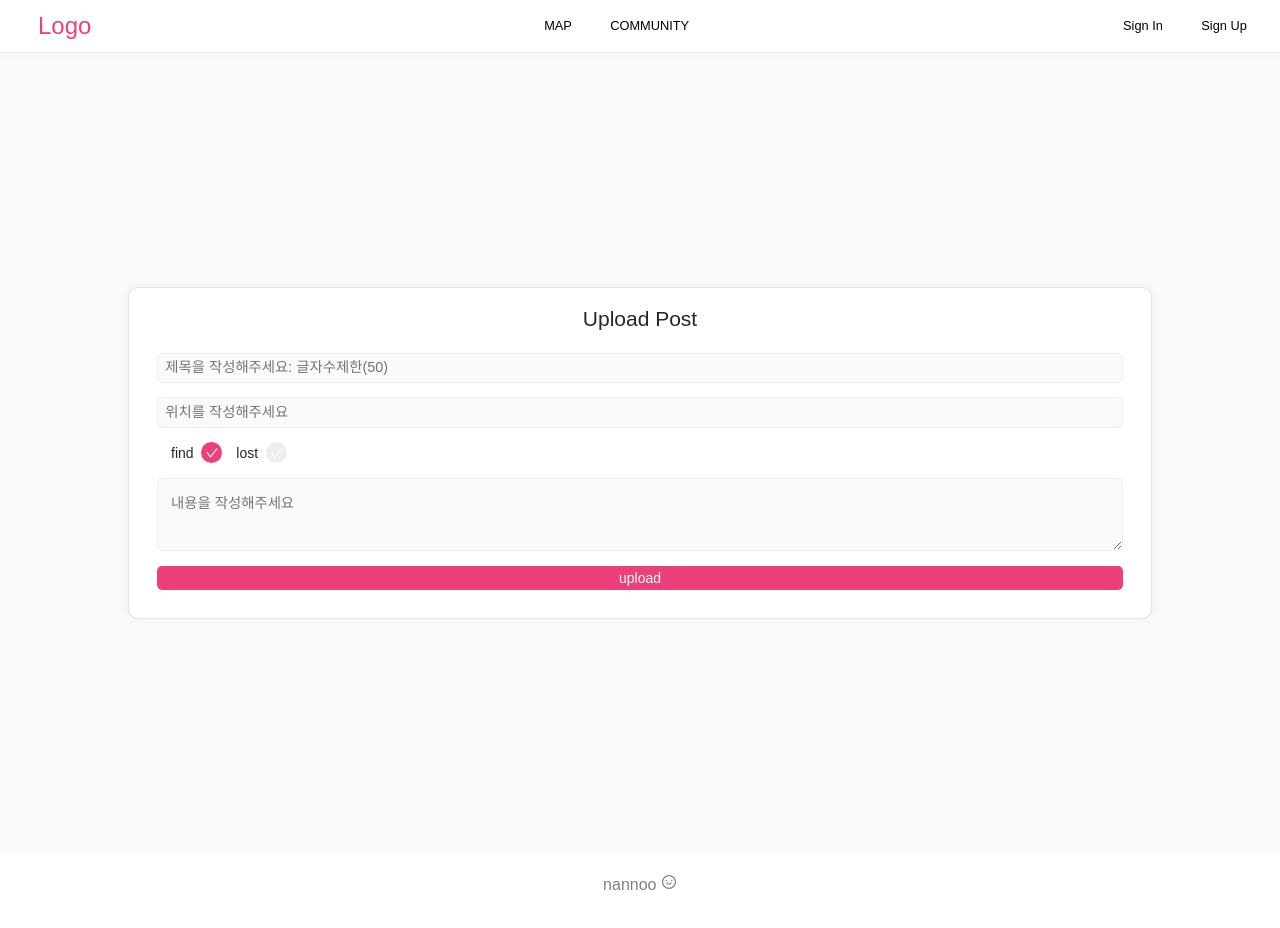
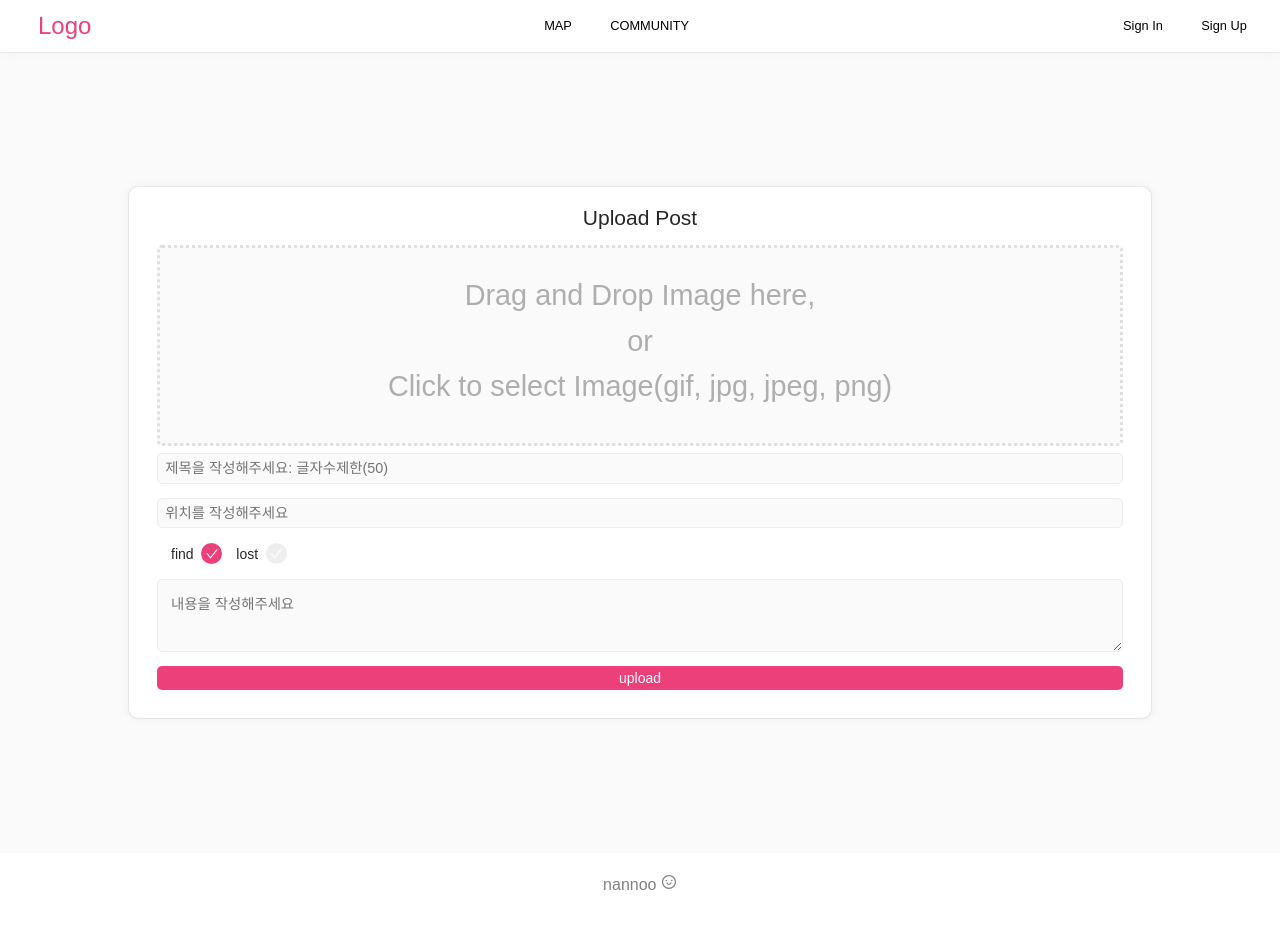
Before and after one commit to nan-noo/Stray-Animal-Map, a React (Create React App) app in the folder client/: page /upload in a window 1280 px wide. Shown: the top 928 px of the page. Built offline with nearby package versions, Linux system fonts and the light colour scheme; no server answers; a web font is replaced by a local one.

Commit message:
add image dropzone in upload page

```diff
--- a/client/package.json
+++ b/client/package.json
@@ -15,6 +15,7 @@
     "moment": "^2.29.1",
     "react": "^17.0.2",
     "react-dom": "^17.0.2",
+    "react-dropzone": "^11.4.2",
     "react-geocode": "^0.2.3",
     "react-redux": "^7.2.4",
     "react-router-dom": "^5.2.0",
@@ -49,6 +50,5 @@
       "last 1 safari version"
     ]
   },
-  "proxy": "http://localhost:5000",
-  "devDependencies": {}
+  "proxy": "http://localhost:5000"
 }
--- /dev/null
+++ b/client/src/components/views/UploadPage/DropZone.js
@@ -0,0 +1,47 @@
+import React, {useCallback} from 'react';
+import {useDropzone} from 'react-dropzone';
+import styled from 'styled-components';
+
+const ZoneBox = styled.div`
+    width: 100%;
+    height: 7em;
+    padding: .9em;
+    border: 3px dotted #e0e0e0;
+    border-radius: 5px;
+    background: #fafafa;
+    font-size: 1.8rem;
+    color: #aeaeae;
+    text-align: center;
+`;
+
+function DropZone({img}) {
+    const onDrop = useCallback(acceptedFiles => {
+        const formData = new FormData();
+        const config = {
+            header: {
+                "content-type": "multipart/form-data",
+            },
+        };
+        formData.append("file", acceptedFiles[0]);
+        console.log(acceptedFiles[0]);
+    }, [])
+    const {getRootProps, getInputProps, isDragActive} = useDropzone({onDrop})
+
+    const InputProps = {
+        ...getInputProps(),
+        multiple: false,
+        accept: "image/gif, image/jpg, image/jpeg, image/png",
+    };
+
+    return (
+        <ZoneBox {...getRootProps()} multiple={false}>
+            <input {...InputProps} />
+            { isDragActive
+                ? <p>Drop the Image here ...</p>
+                : <p>Drag and Drop Image here, <br/> or <br/> Click to select Image(gif, jpg, jpeg, png)</p>
+            }
+        </ZoneBox>
+    );
+}
+
+export default DropZone;
--- a/client/src/components/views/UploadPage/UploadPage.js
+++ b/client/src/components/views/UploadPage/UploadPage.js
@@ -10,6 +10,7 @@ import {GOOGLE_API_KEY} from '../../../secret';
 
 import { PrimaryButton } from '../../../assets/Buttons';
 import RadioButton from '../../../assets/RadioButton';
+import DropZone from './DropZone';
 
 const UploadBox = styled.div`
     display: flex;
@@ -109,6 +110,7 @@ function UploadPage() {
                 <h2>Upload Post</h2>
                 {/* title, img, content, location, type */}
                 <FormBox onSubmit={onSubmit}>
+                    <DropZone img={img}/>
                     <InputBox type="text" placeholder="제목을 작성해주세요: 글자수제한(50)"
                         name="title" value={title} onChange={onInputChange}
                     />
@@ -121,7 +123,7 @@ function UploadPage() {
                 </FormBox>
             </UploadBox>
         </div>
-    )
+    );
 }
 
 export default UploadPage
```
Also changed, not shown: 1 other file (tests, documents, lock files or other folders).
